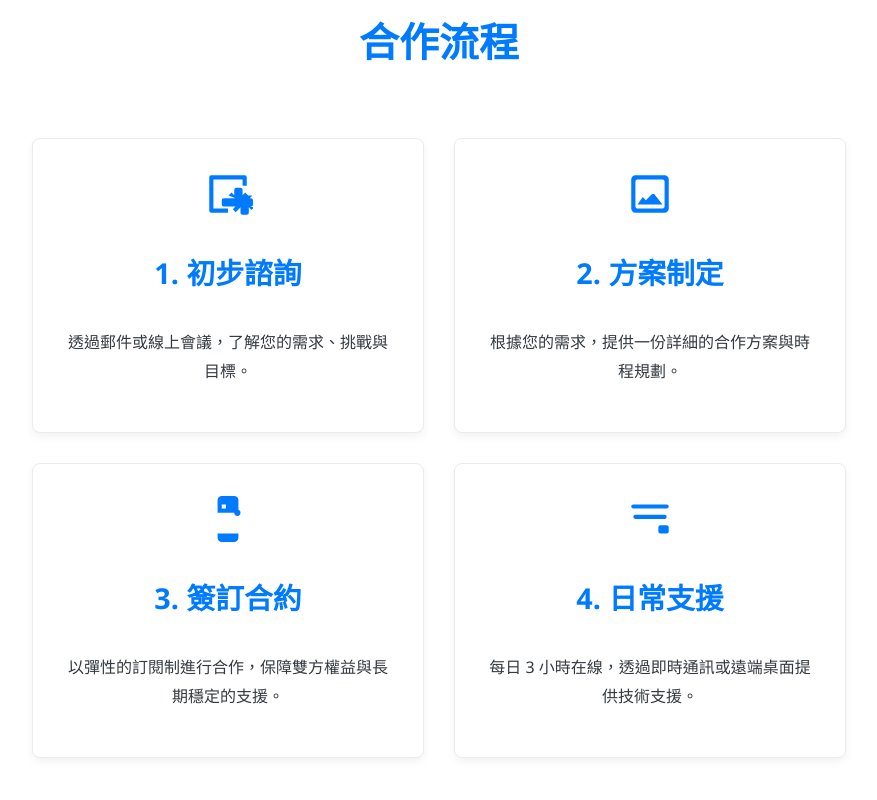
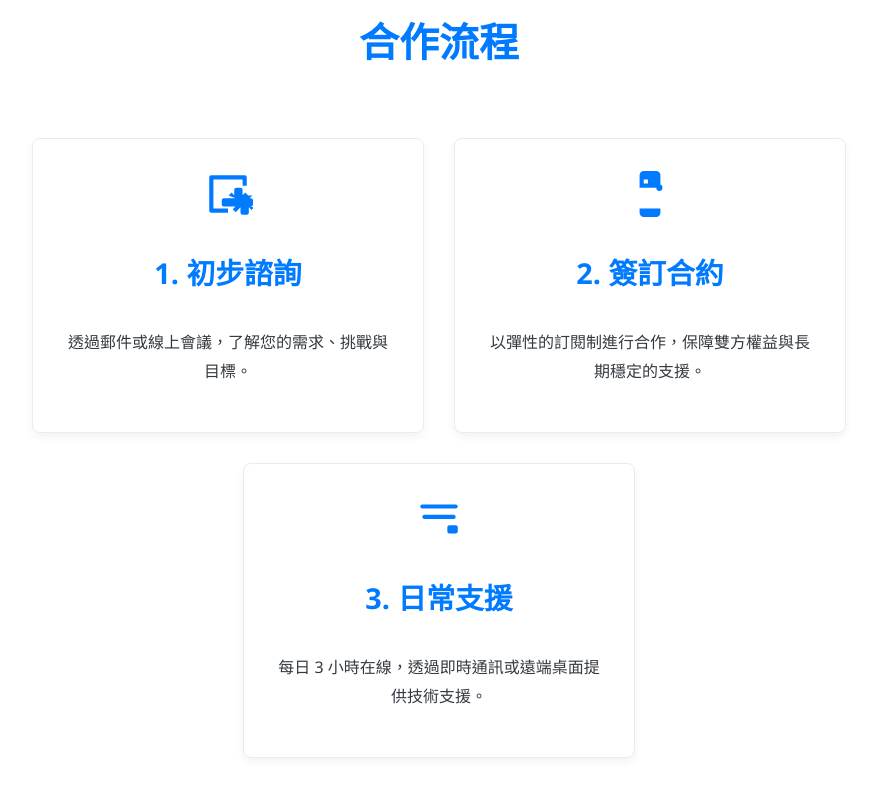
Before and after one commit to VicYu1983/vic-techart-site, a plain HTML site: page index.html in a window 1280 px wide. Shown: the part 1600-2400 px from the top of the page, without its empty margins (201-1078 px from the left). Drawn offline with Linux system fonts and the light colour scheme.

Commit message:
refactor(index.html): 简化服务流程卡片布局并重新排序

```diff
--- a/index.html
+++ b/index.html
@@ -381,16 +381,12 @@
             <h3>1. 初步諮詢</h3>
             <p>透過郵件或線上會議，了解您的需求、挑戰與目標。</p>
           </div>
-          <div class="card reveal-on-scroll" style="transition-delay: 100ms;"><svg class="icon" xmlns="http://www.w3.org/2000/svg" viewBox="0 0 24 24" fill="currentColor"><path d="M19 3H5a2 2 0 00-2 2v14a2 2 0 002 2h14a2 2 0 002-2V5a2 2 0 00-2-2zm-1 16H6a1 1 0 01-1-1V6a1 1 0 011-1h12a1 1 0 011 1v12a1 1 0 01-1 1zm-5-7l-3 3-1.5-1.5L6 17h12l-4-5z"/></svg>
-            <h3>2. 方案制定</h3>
-            <p>根據您的需求，提供一份詳細的合作方案與時程規劃。</p>
-          </div>
-          <div class="card reveal-on-scroll" style="transition-delay: 200ms;"><svg class="icon" xmlns="http://www.w3.org/2000/svg" viewBox="0 0 24 24" fill="currentColor"><path d="M16.5 10.5a1.5 1.5 0 100-3 1.5 1.5 0 000 3zM15 1H9a2 2 0 00-2 2v18a2 2 0 002 2h6a2 2 0 002-2V3a2 2 0 00-2-2zm-4 6H9V5h2v2zm2 0h2V5h-2v2zm4 12H7V9h10v10z"/></svg>
-            <h3>3. 簽訂合約</h3>
+          <div class="card reveal-on-scroll" style="transition-delay: 100ms;"><svg class="icon" xmlns="http://www.w3.org/2000/svg" viewBox="0 0 24 24" fill="currentColor"><path d="M16.5 10.5a1.5 1.5 0 100-3 1.5 1.5 0 000 3zM15 1H9a2 2 0 00-2 2v18a2 2 0 002 2h6a2 2 0 002-2V3a2 2 0 00-2-2zm-4 6H9V5h2v2zm2 0h2V5h-2v2zm4 12H7V9h10v10z"/></svg>
+            <h3>2. 簽訂合約</h3>
             <p>以彈性的訂閱制進行合作，保障雙方權益與長期穩定的支援。</p>
           </div>
-           <div class="card reveal-on-scroll" style="transition-delay: 300ms;"><svg class="icon" xmlns="http://www.w3.org/2000/svg" viewBox="0 0 24 24" fill="currentColor"><path d="M21 18v-2a1 1 0 00-1-1h-3a1 1 0 00-1 1v2a1 1 0 001 1h3a1 1 0 001-1zM4 11a1 1 0 011-1h14a1 1 0 110 2H5a1 1 0 01-1-1zM3 6a1 1 0 011-1h16a1 1 0 110 2H4a1 1 0 01-1-1z"/></svg>
-            <h3>4. 日常支援</h3>
+           <div class="card reveal-on-scroll" style="transition-delay: 200ms;"><svg class="icon" xmlns="http://www.w3.org/2000/svg" viewBox="0 0 24 24" fill="currentColor"><path d="M21 18v-2a1 1 0 00-1-1h-3a1 1 0 00-1 1v2a1 1 0 001 1h3a1 1 0 001-1zM4 11a1 1 0 011-1h14a1 1 0 110 2H5a1 1 0 01-1-1zM3 6a1 1 0 011-1h16a1 1 0 110 2H4a1 1 0 01-1-1z"/></svg>
+            <h3>3. 日常支援</h3>
             <p>每日 3 小時在線，透過即時通訊或遠端桌面提供技術支援。</p>
           </div>
         </div>
```
